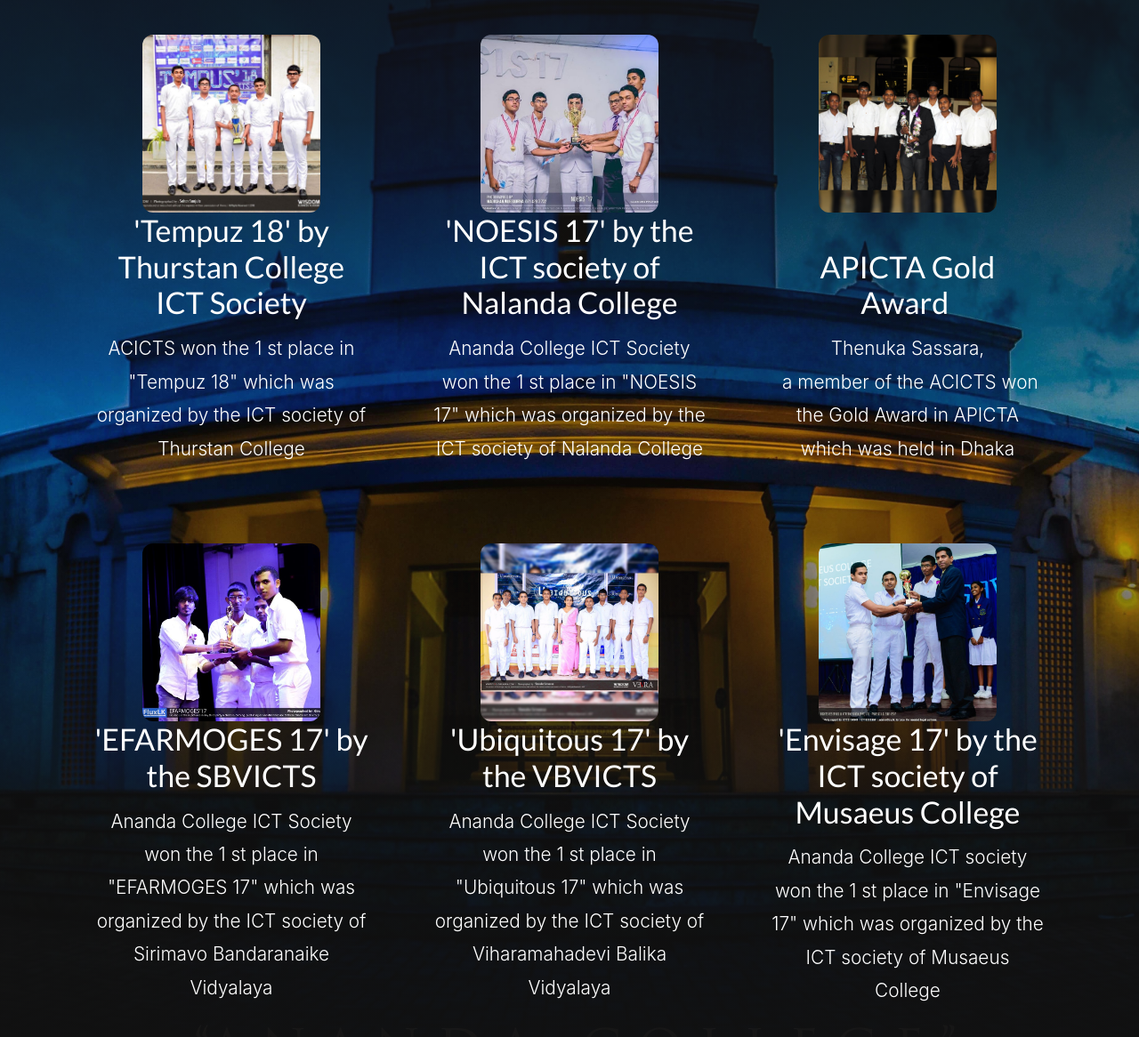
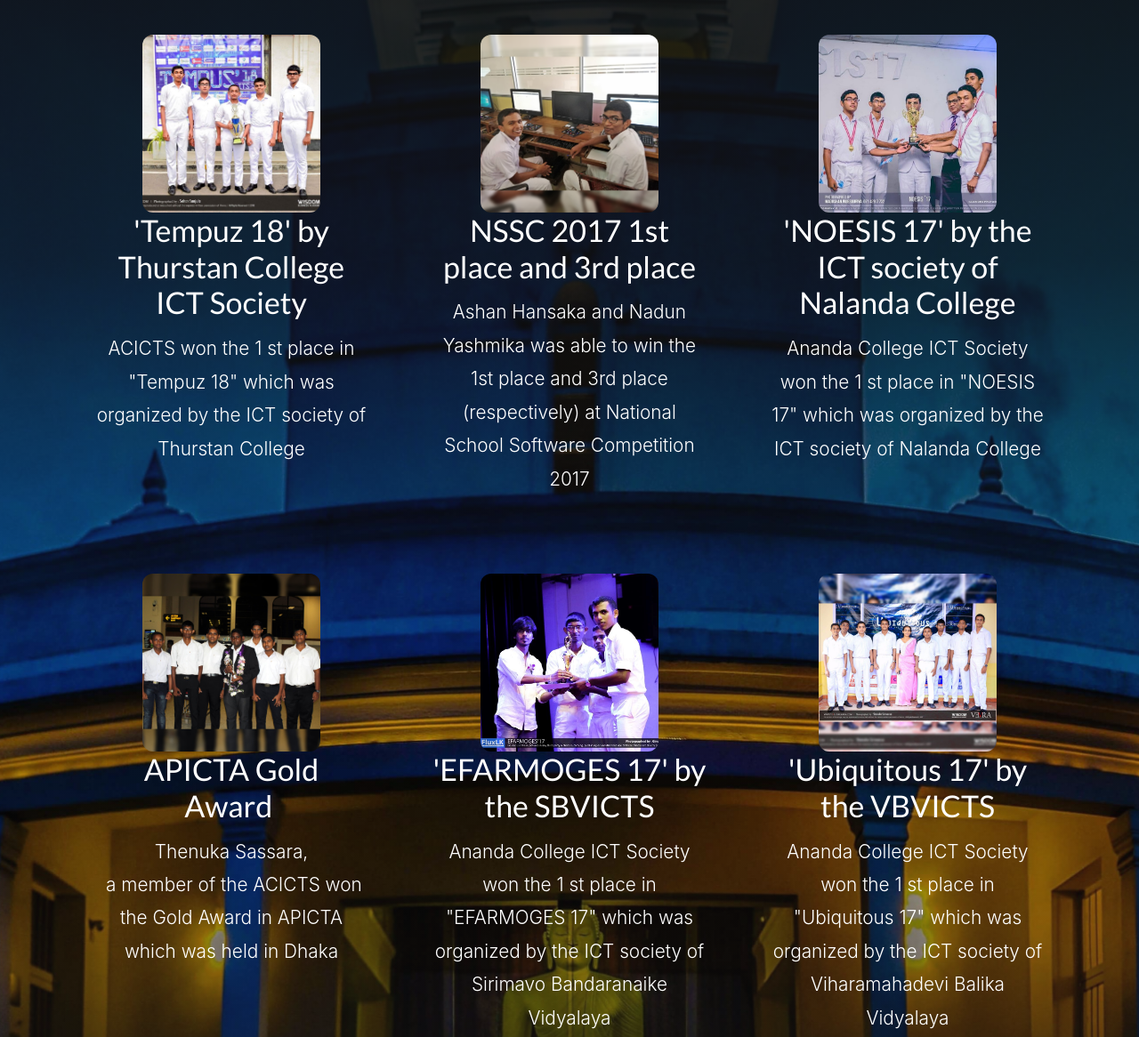
Before and after one commit to acicts/acicts18.github.io, a plain HTML site: page index.html in a window 1280 px wide. Shown: the part 2448-3614 px from the top of the page at 89% size. Drawn offline with nearby package versions, Linux system fonts and the light colour scheme.

Commit message:
Added NSSC

```diff
--- a/index.html
+++ b/index.html
@@ -185,6 +185,15 @@
           <p class="lead" >ACICTS won the 1 st place in "Tempuz 18" which was organized by the ICT society of Thurstan College</p>
         </div>
         <div class="col-md-4 p-4 animate-in-down">
+          <img class="d-block mx-auto rounded" src="assets/img/nssc.jpg" width="200" height="200">
+          <div class="row">
+            <div class="col-md-12">
+              <h1 class="">NSSC 2017 1st place and 3rd place</h1>
+            </div>
+          </div>
+          <p class="lead">Ashan Hansaka and Nadun Yashmika was able to win the 1st place and 3rd place (respectively) at National School Software Competition 2017</p>
+        </div>
+        <div class="col-md-4 p-4 animate-in-down">
           <img class="d-block mx-auto rounded" src="assets/img/26994143_905172242941161_3813528505529982961_n.jpg" width="200" height="200">
           <div class="row">
             <div class="col-md-12">
@@ -197,8 +206,7 @@
           <img class="d-block rounded mx-auto" src="assets/img/SquareFit_20180505_08281877.jpg" width="200" height="200">
           <div class="row">
             <div class="col-md-12">
-              <h1>
-                <br>APICTA Gold Award&nbsp;</h1>
+              <h1>APICTA Gold Award&nbsp;</h1>
             </div>
           </div>
           <p class="lead">
@@ -223,7 +231,7 @@
           </div>
           <p class="lead">Ananda College ICT Society won the 1 st place in "Ubiquitous 17" which was organized by the ICT society of Viharamahadevi Balika Vidyalaya</p>
         </div>
-        <div class="col-md-4 p-4 animate-in-down mr-auto">
+        <div class="col-md-4 p-4 animate-in-down mx-auto">
           <img class="d-block rounded mx-auto" src="assets/img/XY_KASUN_0103.jpg" width="200" height="200">
           <div class="row">
             <div class="col-md-12 text-center">
```
Also changed, not shown: assets/img/nssc.jpg (added).
